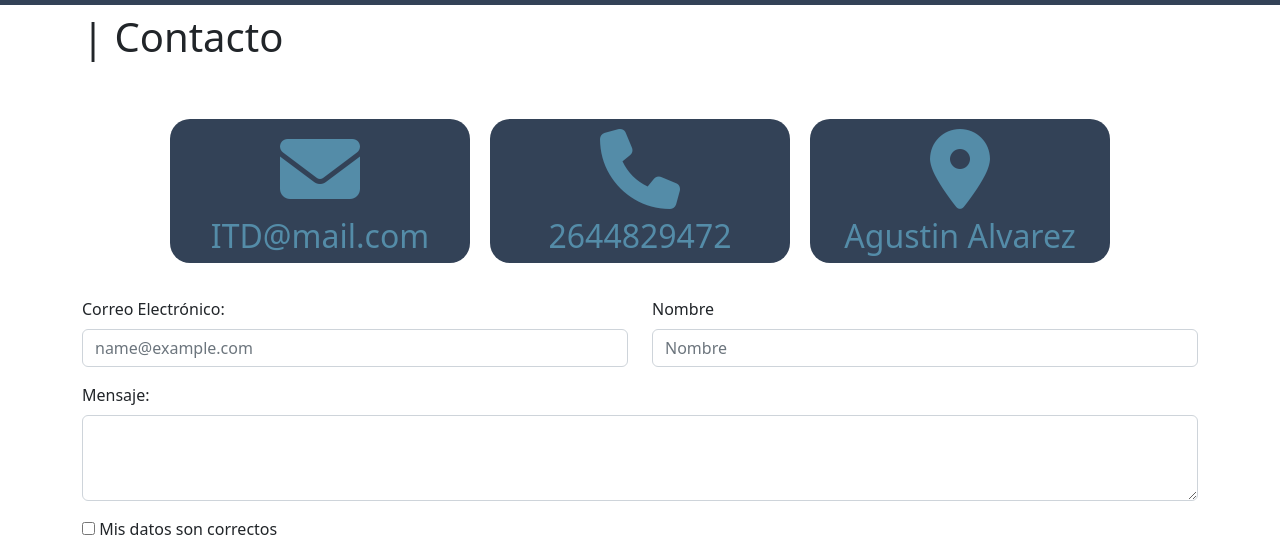
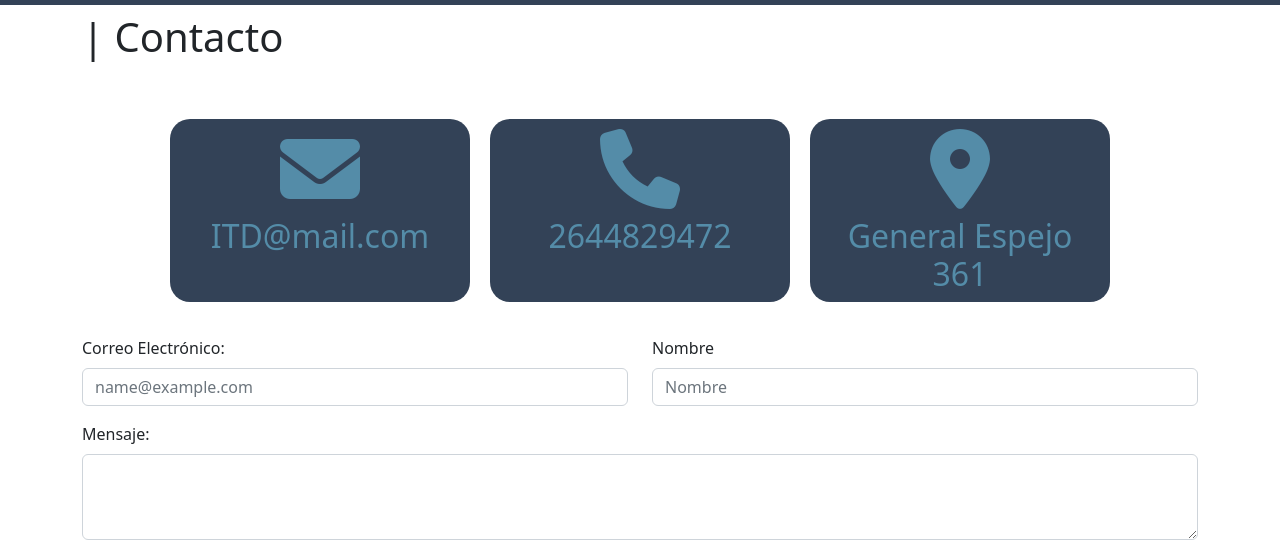
Before and after one commit to tatinares/EntregaFinal-Ares, a plain HTML site: page contacto.html in a window 1280 px wide. Shown: the part 141-687 px from the top of the page. Drawn offline with nearby package versions, Linux system fonts and the light colour scheme.

Commit message:
correcciones

```diff
--- a/contacto.html
+++ b/contacto.html
@@ -65,7 +65,7 @@
                 </div>
                 <div class="col banner text-center">
                     <i class="fa-solid fa-location-dot mb-2"></i>
-                    <h2>Agustin Alvarez</h2>
+                    <h2>General Espejo 361</h2>
             </section>
 
             <img src="" alt="">
```
